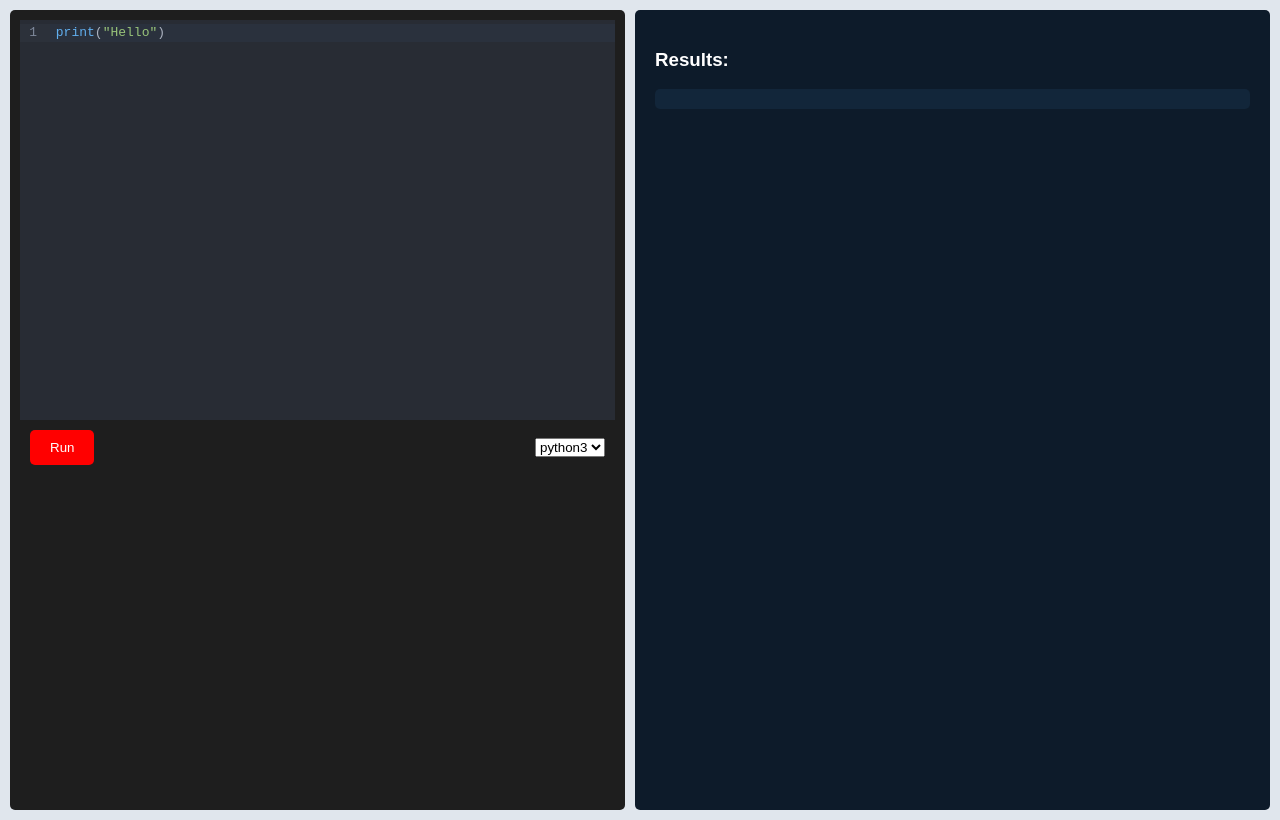
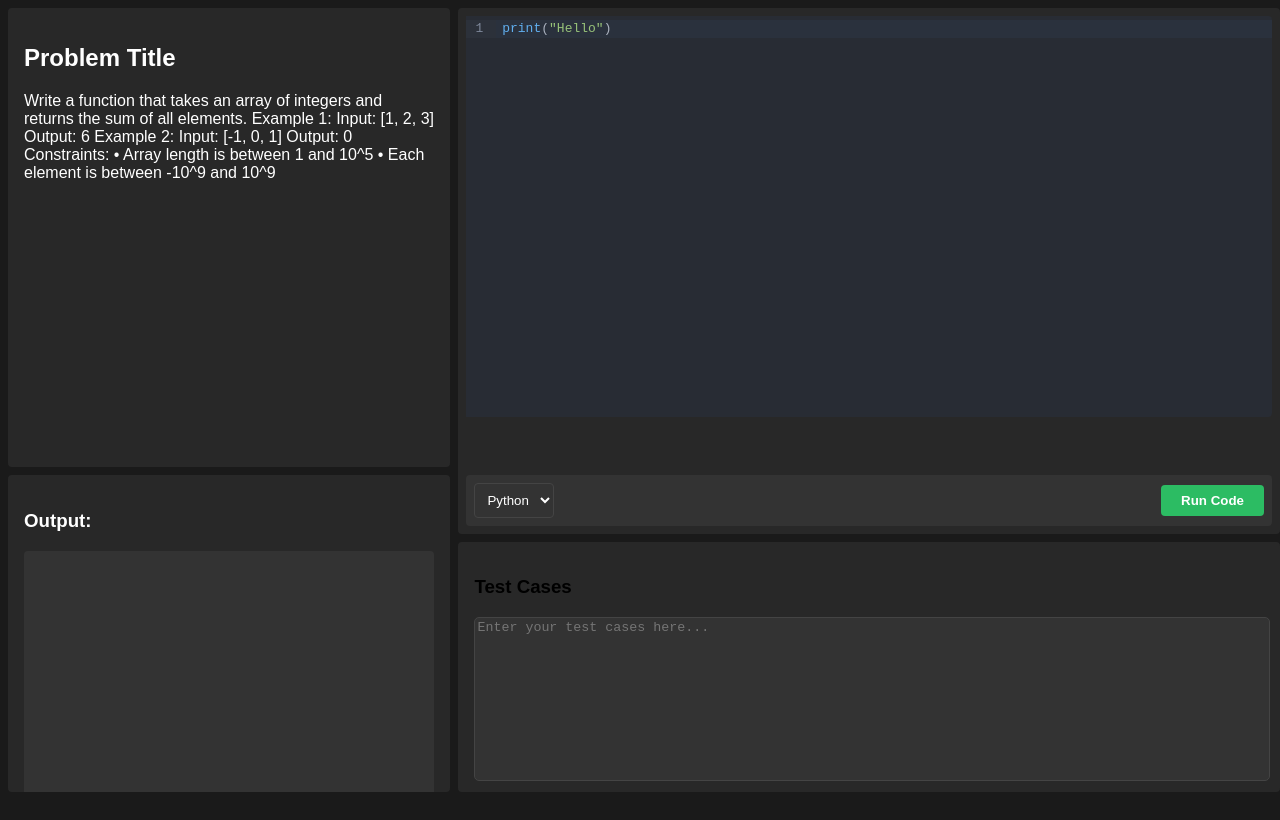
Before and after one commit to Mayank471/Online-Lab-Platform, a React (Vite) app in the folder code-block/: page / in a window 1280 px wide. Built offline with nearby package versions, Linux system fonts and the light colour scheme.

Commit message:
UI/UX updated

```diff
--- a/code-block/package.json
+++ b/code-block/package.json
@@ -11,6 +11,8 @@
   },
   "dependencies": {
     "@codemirror/lang-cpp": "^6.0.2",
+    "@codemirror/lang-java": "^6.0.1",
+    "@codemirror/lang-python": "^6.1.7",
     "@codemirror/theme-one-dark": "^6.1.2",
     "@uiw/react-codemirror": "^4.23.10",
     "axios": "^1.8.2",
@@ -30,6 +32,6 @@
     "eslint-plugin-react-hooks": "^5.1.0",
     "eslint-plugin-react-refresh": "^0.4.19",
     "globals": "^15.15.0",
-    "vite": "^6.2.1"
+    "vite": "^6.2.2"
   }
 }
--- a/code-block/src/App.css
+++ /dev/null
@@ -1,59 +0,0 @@
-body {
-  font-family: Arial, sans-serif;
-  margin: 0;
-  padding: 0;
-  background-color: #e0e6ed;
-}
-
-.container {
-  display: flex;
-  height: 100vh;
-  padding: 10px;
-}
-
-.editor-container {
-  flex: 1;
-  display: flex;
-  flex-direction: column;
-  background: #1e1e1e;
-  padding: 10px;
-  border-radius: 5px;
-}
-
-.CodeMirror {
-  height: 80vh;
-  font-size: 16px;
-}
-
-.bottom-bar {
-  display: flex;
-  justify-content: space-between;
-  align-items: center;
-  padding: 10px;
-}
-
-.run-button {
-  background-color: red;
-  color: white;
-  border: none;
-  padding: 10px 20px;
-  cursor: pointer;
-  border-radius: 5px;
-}
-
-.output-container {
-  flex: 1;
-  background: #0d1b2a;
-  color: white;
-  padding: 20px;
-  margin-left: 10px;
-  border-radius: 5px;
-}
-
-.output-box {
-  background: #12263a;
-  padding: 10px;
-  border-radius: 5px;
-  font-size: 14px;
-  white-space: pre-wrap;
-}
--- a/code-block/src/App.jsx
+++ /dev/null
@@ -1,78 +0,0 @@
-import React, { useState } from "react";
-import CodeMirror from "@uiw/react-codemirror";
-import { cpp } from "@codemirror/lang-cpp";
-import { oneDark } from "@codemirror/theme-one-dark";
-import "./App.css"; // Custom styles
-
-const App = () => {
-  const [script, setCode] = useState(
-    'print("Hello")'
-  );
-  const [output, setOutput] = useState("");
-  const [language, setLanguage] = useState("python3");
-  const versionIndex =3;
-  const compileOnly = true;
-
-  const handleRun = async () => {
-    console.log("Language sent:", language); // Debugging line
-
-    try {
-      const response = await fetch("http://localhost:5001/api/compile", {
-        method: "POST",
-        headers: { "Content-Type": "application/json" },
-        body: JSON.stringify({ script, language, versionIndex }),
-      });
-      // console.log(response);
-
-      if (!response.ok) {
-        console.log(response);
-        throw new Error(`Server error: ${response.statusText}`);
-      }
-      const data = await response.json();
-
-      setOutput(data.output || "No output received");
-    } catch (error) {
-      console.error("Error executing code:", error);
-      setOutput(error.message);
-    }
-  };
-
-
-  return (
-    <div className="container">
-      {/* Code Editor */}
-      <div className="editor-container">
-        <CodeMirror
-          value={script}
-          height="400px"
-          extensions={[cpp()]} // Syntax highlighting for C
-          theme={oneDark}
-          onChange={(value) => setCode(value)}
-        />
-
-        <div className="bottom-bar">
-          <button className="run-button" onClick={handleRun}>
-            Run
-          </button>
-          <select
-            value={language}
-            onChange={(e) => setLanguage(e.target.value)}
-          >
-            <option value="c">C</option>
-            <option value="cpp">C++</option>
-            <option value="python3">python3</option>
-            <option value="java">Java</option>
-          </select>
-        </div>
-      </div>
-
-      {/* Output Panel */}
-      <div className="output-container">
-        <h3>Results:</h3>
-        <pre className="output-box">{output}</pre>
-      </div>
-    </div>
-  );
-};
-
-export default App;
--- a/code-block/src/main.jsx
+++ b/code-block/src/main.jsx
@@ -1,9 +1,9 @@
 import { StrictMode } from 'react'
 import { createRoot } from 'react-dom/client'
-import App from './App.jsx'
+import EditorPage from './pages/EditorPage'
 
 createRoot(document.getElementById('root')).render(
   <StrictMode>
-    <App />
+    <EditorPage />
   </StrictMode>,
 )
--- /dev/null
+++ b/code-block/src/pages/EditorPage.css
@@ -0,0 +1,124 @@
+body {
+  font-family: Arial, sans-serif;
+  margin: 0;
+  padding: 0;
+  background-color: #1a1a1a;
+  height: 100vh;
+  overflow: hidden;
+}
+
+.container {
+  display: grid;
+  grid-template-columns: 35% 65%;
+  height: 100vh;
+  gap: 8px;
+  padding: 8px;
+  box-sizing: border-box;
+}
+
+.left-panel {
+  display: flex;
+  flex-direction: column;
+  gap: 8px;
+  height: 100%;
+}
+
+.problem-description {
+  background: #282828;
+  color: #ffffff;
+  padding: 16px;
+  border-radius: 4px;
+  height: 60%;
+  overflow-y: auto;
+}
+
+.output-container {
+  background: #282828;
+  color: white;
+  padding: 16px;
+  border-radius: 4px;
+  height: 40%;
+  overflow: hidden;
+}
+
+.output-box {
+  background: #333333;
+  padding: 12px;
+  border-radius: 4px;
+  height: calc(100% - 40px);
+  overflow-y: auto;
+  font-family: monospace;
+  margin-top: 8px;
+}
+
+.right-panel {
+  display: flex;
+  flex-direction: column;
+  gap: 8px;
+  height: 100%;
+}
+
+.editor-container {
+  background: #282828;
+  padding: 8px;
+  border-radius: 4px;
+  height: 70%;
+  display: flex;
+  flex-direction: column;
+}
+
+.editor-container .cm-editor {
+  height: calc(100% - 50px) !important;
+  border-radius: 4px;
+}
+
+.testcases-container {
+  background: #282828;
+  padding: 16px;
+  border-radius: 4px;
+  height: 30%;
+}
+
+.testcases-container textarea {
+  width: calc(100% - 20px);
+  height: calc(100% - 60px);
+  background: #333333;
+  color: white;
+  border: 1px solid #444;
+  border-radius: 4px;
+  padding: 10px;
+  resize: none;
+  font-family: monospace;
+}
+
+.bottom-bar {
+  display: flex;
+  justify-content: space-between;
+  align-items: center;
+  padding: 8px;
+  margin-top: 8px;
+  background: #333333;
+  border-radius: 4px;
+}
+
+.run-button {
+  background-color: #2cbc63;
+  color: white;
+  border: none;
+  padding: 8px 20px;
+  cursor: pointer;
+  border-radius: 4px;
+  font-weight: bold;
+}
+
+.run-button:hover {
+  background-color: #249e51;
+}
+
+select {
+  background: #333333;
+  color: white;
+  padding: 8px;
+  border-radius: 4px;
+  border: 1px solid #444;
+}
--- /dev/null
+++ b/code-block/src/pages/EditorPage.jsx
@@ -0,0 +1,131 @@
+import React, { useState } from "react";
+import CodeMirror from "@uiw/react-codemirror";
+import { cpp } from "@codemirror/lang-cpp";
+import { python } from "@codemirror/lang-python";
+import { java } from "@codemirror/lang-java";
+import { oneDark } from "@codemirror/theme-one-dark";
+import "./EditorPage.css";
+
+const languageExtensions = {
+  c: cpp(),
+  cpp: cpp(),
+  python3: python(),
+  java: java(),
+};
+
+const EditorPage = () => {
+  const [script, setCode] = useState('print("Hello")');
+  const [input, setInput] = useState("");
+  const [output, setOutput] = useState("");
+  const [language, setLanguage] = useState("python3");
+  const versionIndex = 3;
+  const compileOnly = true;
+
+  const handleRun = async () => {
+    console.log("Language sent:", language);
+
+    try {
+      const response = await fetch("http://localhost:5001/api/compile", {
+        method: "POST",
+        headers: { "Content-Type": "application/json" },
+        body: JSON.stringify({
+          script,
+          language,
+          versionIndex,
+          stdin: input,
+        }),
+      });
+
+      if (!response.ok) {
+        console.log(response);
+        throw new Error(`Server error: ${response.statusText}`);
+      }
+
+      const data = await response.json();
+      setOutput(data.output || "No output received");
+    } catch (error) {
+      console.error("Error executing code:", error);
+      setOutput(error.message);
+    }
+  };
+
+  return (
+    <div className="container">
+      <div className="left-panel">
+        <div className="problem-description">
+          <h2>Problem Title</h2>
+          <p>
+            Write a function that takes an array of integers and returns the sum of all elements.
+
+            Example 1:
+            Input: [1, 2, 3]
+            Output: 6
+
+            Example 2:
+            Input: [-1, 0, 1]
+            Output: 0
+
+            Constraints:
+            • Array length is between 1 and 10^5
+            • Each element is between -10^9 and 10^9
+          </p>
+        </div>
+
+        <div className="output-container">
+          <h3>Output:</h3>
+          <pre className="output-box">{output}</pre>
+        </div>
+      </div>
+
+      <div className="right-panel">
+        <div className="editor-container">
+        <CodeMirror
+  value={script}
+  height="100%"
+  width="100%"
+  extensions={[languageExtensions[language]]}
+  theme={oneDark}
+  onChange={(value) => setCode(value)}
+  style={{ flex: 1 }}
+/>
+
+          <div className="bottom-bar">
+            <select
+              value={language}
+              onChange={(e) => setLanguage(e.target.value)}
+            >
+              <option value="c">C</option>
+              <option value="cpp">C++</option>
+              <option value="python3">Python</option>
+              <option value="java">Java</option>
+            </select>
+            <button className="run-button" onClick={handleRun}>
+              Run Code
+            </button>
+          </div>
+        </div>
+
+        <div className="testcases-container">
+          <h3>Test Cases</h3>
+          <textarea
+            value={input}
+            onChange={(e) => setInput(e.target.value)}
+            placeholder="Enter your test cases here..."
+            style={{
+              width: "100%",
+              height: "calc(100% - 60px)",
+              background: "#333333",
+              color: "white",
+              border: "1px solid #444",
+              borderRadius: "5px",
+              padding: "2px",
+              resize: "none"
+            }}
+          />
+        </div>
+      </div>
+    </div>
+  );
+};
+
+export default EditorPage;
```
Also changed, not shown: 2 other files (tests, documents, lock files or other folders).
